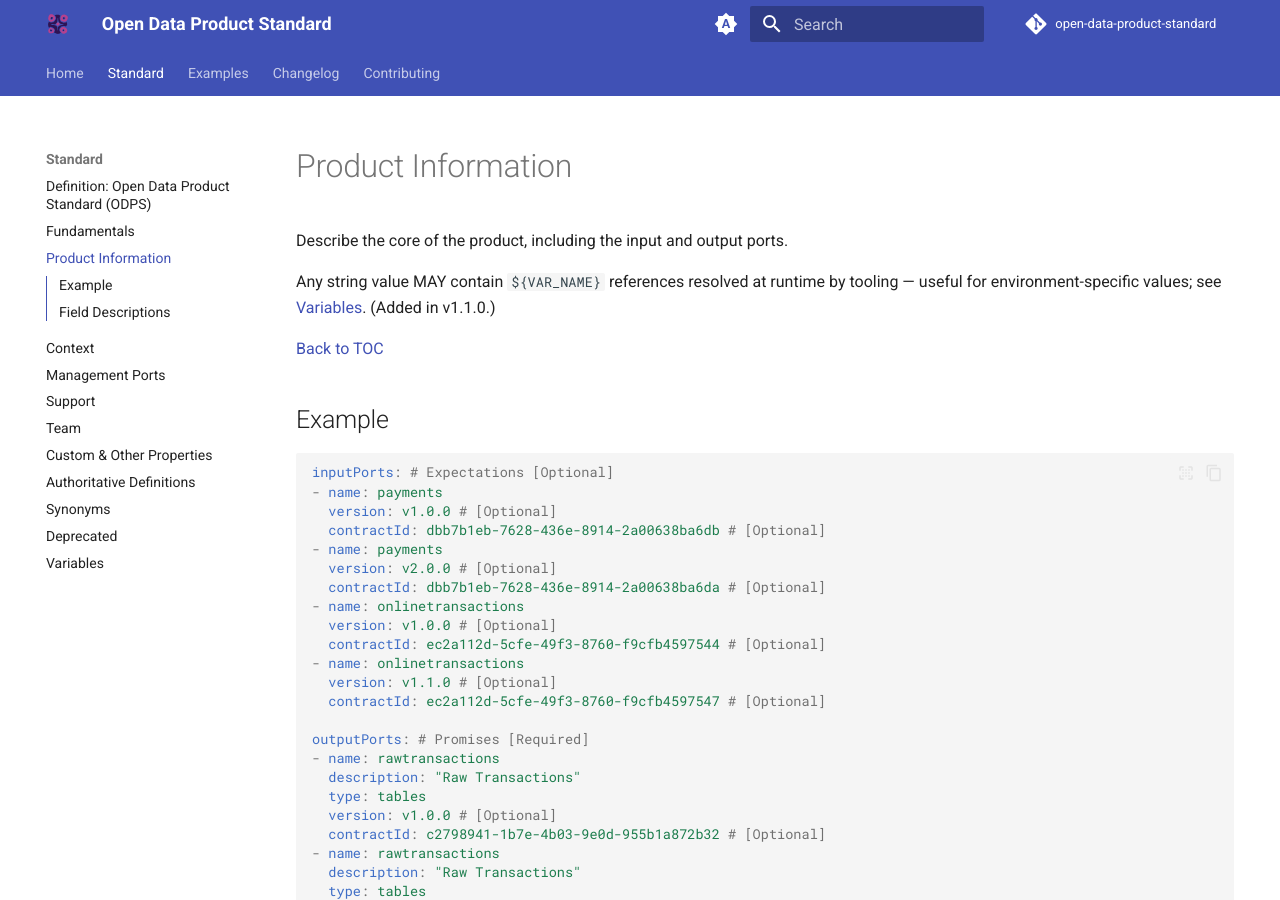
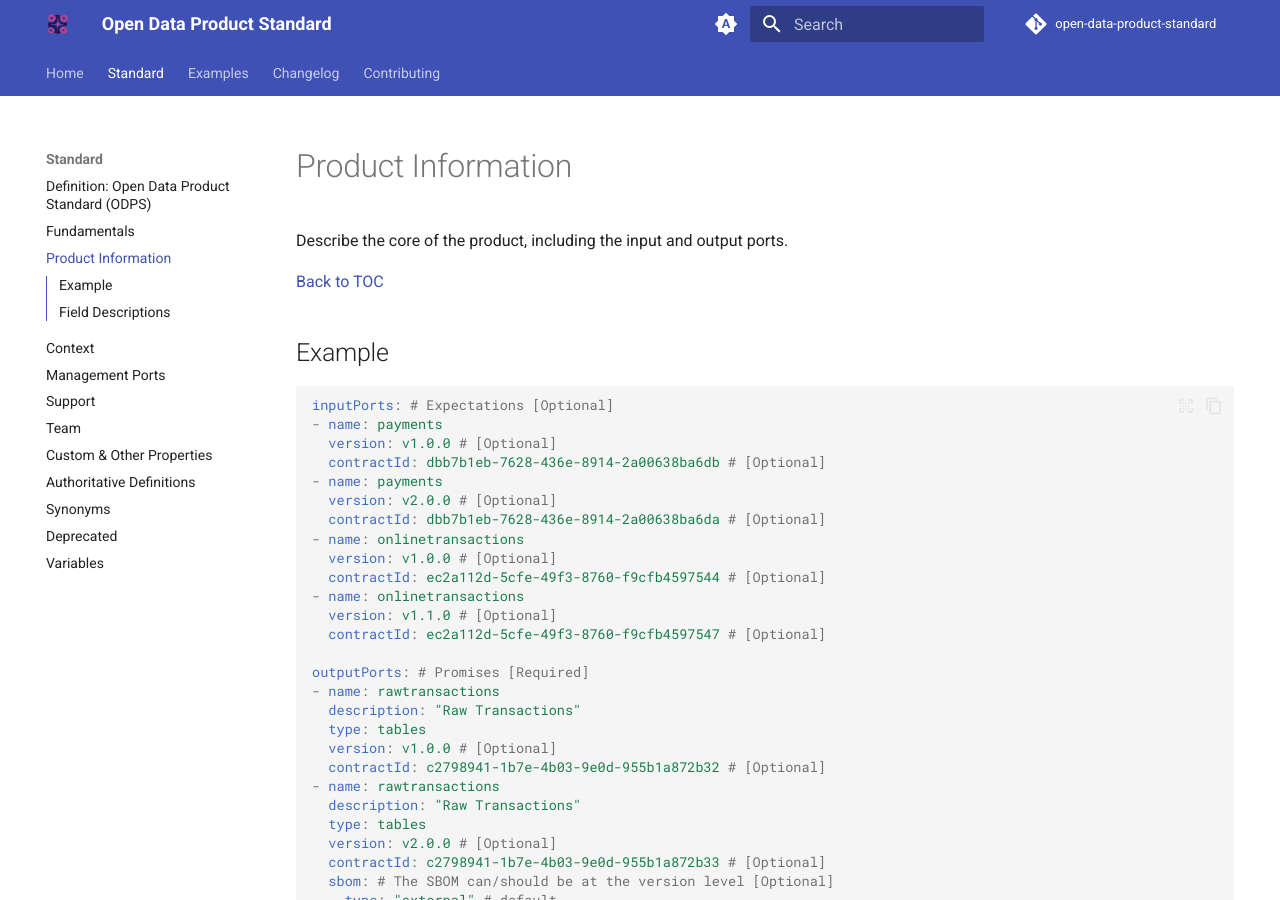
Before and after one commit to bitol-io/open-data-product-standard, an MkDocs documentation site: the page built from docs/product-information.md, in a window 1280 px wide and 900 px high. Built offline with MkDocs 1.6.1 and Material for MkDocs 9.7.7, drawn with Linux system fonts in a browser that asks for light colours; comment, search, counter and statistics services are not loaded; the version menu is left out.

Commit message:
Update product information by removing variable references
Removed mention of `${VAR_NAME}` references in product information.

```diff
--- a/docs/product-information.md
+++ b/docs/product-information.md
@@ -11,8 +11,6 @@
 # Product Information
 
 Describe the core of the product, including the input and output ports.
-
-Any string value MAY contain `${VAR_NAME}` references resolved at runtime by tooling — useful for environment-specific values; see [Variables](variables.md). (Added in v1.1.0.)
 
 [Back to TOC](README.md)
 
```
